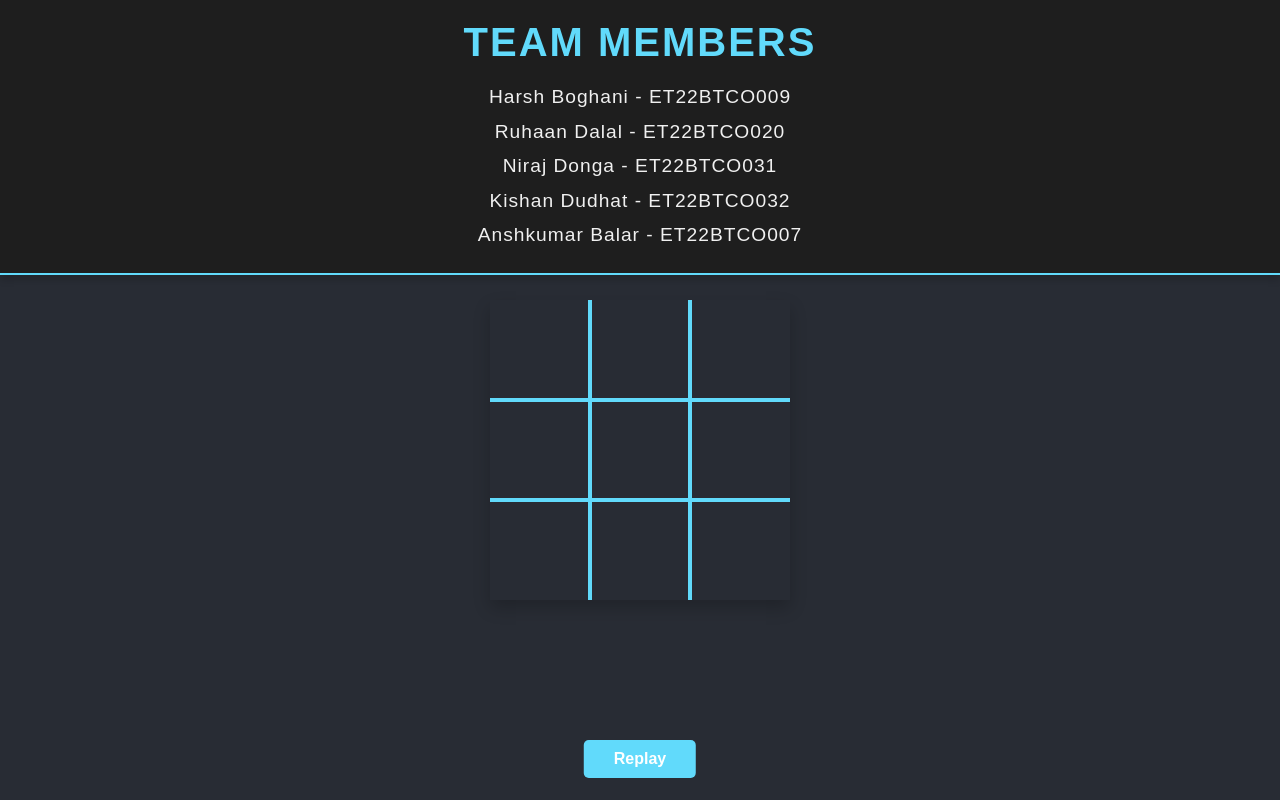
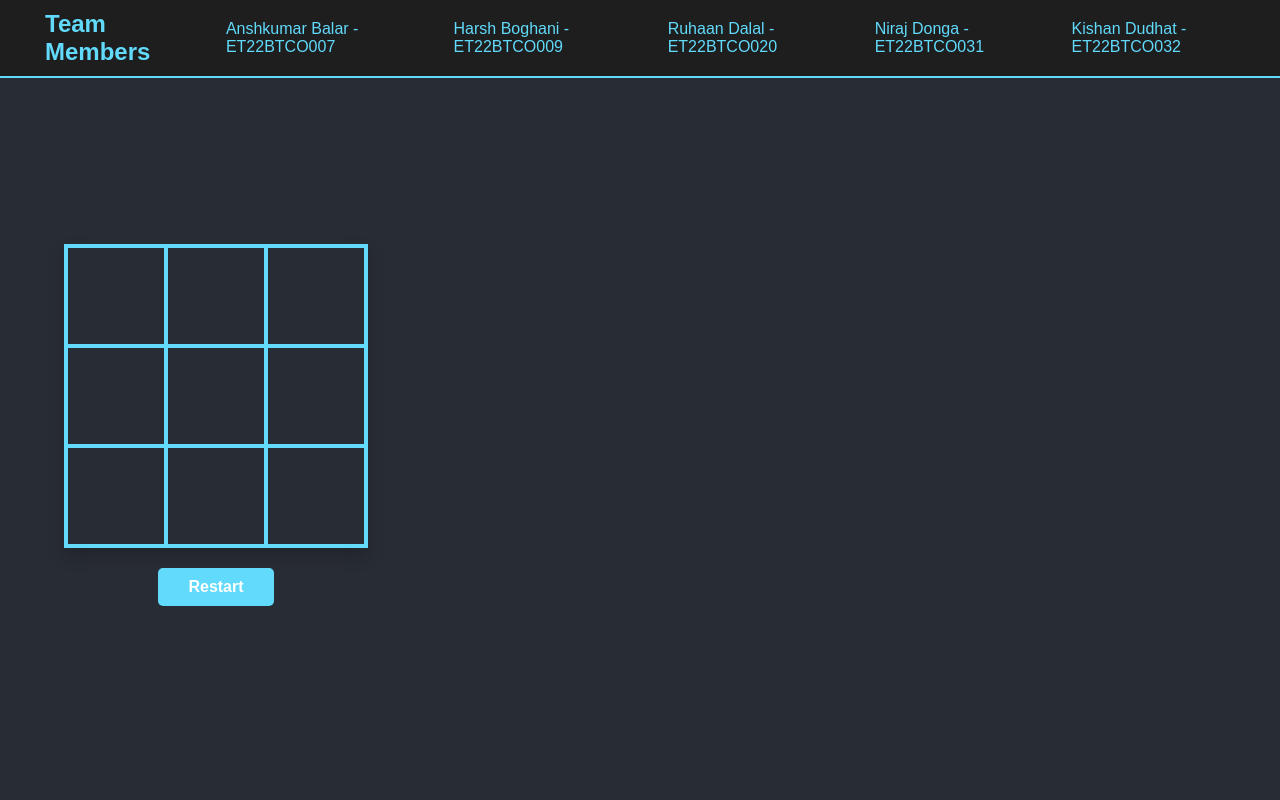
Before and after one commit to AnshBalar429/Tic-Tac-Toe-Minimax-algo, a plain HTML site: page index.html in a window 1280 px wide. Drawn offline with Linux system fonts and the light colour scheme.

Commit message:
Added prdictions

```diff
--- a/index.html
+++ b/index.html
@@ -4,24 +4,26 @@
     <meta charset="UTF-8">
     <meta name="viewport" content="width=device-width, initial-scale=1.0">
     <link rel="stylesheet" href="style.css">
-    <title>Tic tac Toe</title>
+    <title>Tic Tac Toe</title>
 </head>
 <body>
-    <header>
-        <h2>Team members</h2>
-        <p>
-            Harsh Boghani - ET22BTCO009
-            <br>
-            Ruhaan Dalal - ET22BTCO020
-            <br>
-            Niraj Donga - ET22BTCO031
-            <br>
-            Kishan Dudhat - ET22BTCO032
-            <br>
-            Anshkumar Balar - ET22BTCO007
-            <br>
-        </p>
-    </header>
+
+    <!-- Navigation Bar -->
+    <nav>
+        <ul>
+            <li><h1>Team Members</h1></li>
+            <li><a href="#">Anshkumar Balar - ET22BTCO007</a></li>
+            <li><a href="#">Harsh Boghani - ET22BTCO009</a></li>
+            <li><a href="#">Ruhaan Dalal - ET22BTCO020</a></li>
+            <li><a href="#">Niraj Donga - ET22BTCO031</a></li>
+            <li><a href="#">Kishan Dudhat - ET22BTCO032</a></li>
+        </ul>
+    </nav>
+
+    <!-- Main content container -->
+    <div class="container">
+        <!-- Left side: Game Board -->
+        <div class="game-section">
             <table>
                 <tr>
                     <td class="cell" id="0"></td>
@@ -42,7 +44,15 @@
             <div class="endgame">
                 <div class="text"></div>
             </div>
-    <button onclick="startGame()">Replay</button>
+            <button onclick="startGame()">Restart</button>
+        </div>
+
+        <!-- Right side: AI Predicted Moves -->
+        <div class="ai-prediction-section">
+            <div id="aiPredictionDisplay"></div>
+        </div>
+    </div>
+
     <script src="script.js"></script>
 </body>
 </html>
--- a/script.js
+++ b/script.js
@@ -1,98 +1,144 @@
 var Gboard;
-const Human='0';
-const Ai="X";
-const winingComb=[
-    [0,1,2],
-    [3,4,5],
-    [6,7,8],
-    [0,4,8],
-    [2,4,6],
-    [0,3,6],
-    [2,5,8],
-    [1,4,7],
-]
+var possibleAiMoves = [];
+const Human = '0';
+const Ai = "X";
+const winingComb = [
+    [0, 1, 2],
+    [3, 4, 5],
+    [6, 7, 8],
+    [0, 4, 8],
+    [2, 4, 6],
+    [0, 3, 6],
+    [2, 5, 8],
+    [1, 4, 7],
+];
 const cell = document.querySelectorAll('.cell');
 startGame();
 
-function startGame(){
-    document.querySelector('.endgame').style.display="none";
-    Gboard=Array.from(Array(9).keys())
-    for (var i=0;i<cell.length;i++){
-        cell[i].innerText=" ";
+function startGame() {
+    document.querySelector('.endgame').style.display = "none";
+    Gboard = Array.from(Array(9).keys());
+    for (var i = 0; i < cell.length; i++) {
+        cell[i].innerText = " ";
         cell[i].style.removeProperty('background-color');
-        cell[i].addEventListener('click',turnClick,false);
+        cell[i].addEventListener('click', turnClick, false);
+    }
+    document.getElementById('aiPredictionDisplay').innerHTML = ""; // Clear AI prediction display
+}
+
+function turnClick(square) {
+    if (typeof Gboard[square.target.id] == 'number') {
+        turn(square.target.id, Human);
+        if (!checkTie()) showPossibleAIMoves(); // Show AI predictions before AI makes its move
+        if (!checkTie()) turn(bestSpot(), Ai);
     }
 }
-function turnClick(square){
-    if(typeof Gboard[square.target.id]== 'number'){
-    turn(square.target.id,Human);
-    if(!checkTie()) turn(bestSpot(),Ai);
-    }
-}
-function turn(squareId,player){
-    Gboard[squareId]=player;
-    document.getElementById(squareId).innerText=player;
-    let gameWon = checkWin(Gboard,player);
-    if(gameWon) gameOver(gameWon);
+
+function turn(squareId, player) {
+    Gboard[squareId] = player;
+    document.getElementById(squareId).innerText = player;
+    let gameWon = checkWin(Gboard, player);
+    if (gameWon) gameOver(gameWon);
 }
 
-function checkWin(board,player){
-    let plays=board.reduce((a,e,i) =>
-    (e===player)? a.concat(i) : a,[]);
-    let gameWon=null;
-    for(let [index,win] of winingComb.entries()){
-        if(win.every(ele => plays.indexOf(ele) > -1 )){
-            gameWon={index: index , player: player}
+function checkWin(board, player) {
+    let plays = board.reduce((a, e, i) => (e === player) ? a.concat(i) : a, []);
+    let gameWon = null;
+    for (let [index, win] of winingComb.entries()) {
+        if (win.every(ele => plays.indexOf(ele) > -1)) {
+            gameWon = { index: index, player: player };
             break;
         }
     }
     return gameWon;
 }
 
-function gameOver(gameWon){
-    for(let index of winingComb[gameWon.index]){
-        document.getElementById(index).style.backgroundColor=
-        gameWon.player== Human ?"lightblue" : "red";
+function gameOver(gameWon) {
+    for (let index of winingComb[gameWon.index]) {
+        document.getElementById(index).style.backgroundColor =
+            gameWon.player == Human ? "lightblue" : "red";
     }
-    for (var i=0;i<cell.length;i++){
-        cell[i].removeEventListener('click',turnClick,false);
+    for (var i = 0; i < cell.length; i++) {
+        cell[i].removeEventListener('click', turnClick, false);
     }
-    declareWinner(gameWon.player==Human?"You won!":"You lose."); ;
+    declareWinner(gameWon.player == Human ? "You won!" : "You lose.");
 }
 
-function declareWinner(who){
-    document.querySelector(".endgame").style.display="flex"
-    document.querySelector(".endgame .text").innerText=who;
+function declareWinner(who) {
+    document.querySelector(".endgame").style.display = "flex";
+    document.querySelector(".endgame .text").innerText = who;
 }
 
-function emptySquares(){
-    return Gboard.filter( x => typeof x == 'number' );
-}
-function bestSpot(){
-    return minimax(Gboard,Ai).index;
+function emptySquares() {
+    return Gboard.filter(x => typeof x == 'number');
 }
 
-function checkTie(){
-    if (emptySquares().length==0){
-        for (var i=0;i<cell.length;i++){
-            cell[i].style.backgroundColor="lightgreen"
-            cell[i].removeEventListener('click',turnClick,false);
+function bestSpot() {
+    return minimax(Gboard, Ai).index;
+}
+
+function checkTie() {
+    if (emptySquares().length == 0) {
+        for (var i = 0; i < cell.length; i++) {
+            cell[i].style.backgroundColor = "lightgreen";
+            cell[i].removeEventListener('click', turnClick, false);
         }
         declareWinner("Tie Game!");
         return true;
     }
     return false;
 }
+
+// AI prediction logic
+function showPossibleAIMoves() {
+    const aiBoardStates = emptySquares().map((index, i) => {
+        let boardCopy = [...Gboard];
+        boardCopy[index] = Ai; // Simulate AI move
+        return { board: boardCopy, moveNumber: i + 1 }; // Track the move number
+    });
+
+    let aiPredictionDisplay = document.getElementById("aiPredictionDisplay");
+    aiPredictionDisplay.innerHTML = ""; // Clear previous predictions
+
+    aiBoardStates.forEach(stateObj => {
+        let boardStateDiv = document.createElement("div");
+        boardStateDiv.classList.add("board-state");
+
+        // Create a label for each AI prediction
+        let predictionLabel = document.createElement("p");
+        predictionLabel.innerText = `AI Prediction ${stateObj.moveNumber}`;
+        predictionLabel.style.fontWeight = "bold";
+        predictionLabel.style.color = "#61dafb";
+
+        boardStateDiv.appendChild(predictionLabel); // Append label
+
+        let table = document.createElement("table");
+        for (let i = 0; i < 3; i++) {
+            let row = document.createElement("tr");
+            for (let j = 0; j < 3; j++) {
+                let cell = document.createElement("td");
+                cell.innerText = stateObj.board[i * 3 + j] === Ai ? "X" : stateObj.board[i * 3 + j] === Human ? "O" : "";
+                row.appendChild(cell);
+            }
+            table.appendChild(row);
+        }
+        boardStateDiv.appendChild(table);
+        aiPredictionDisplay.appendChild(boardStateDiv);
+    });
+}
+
+// Minimax AI implementation
 function minimax(newBoard, player) {
-	var availSpots = emptySquares();
+    var availSpots = emptySquares(newBoard);
 
     if (checkWin(newBoard, Human)) {
-		return {score: -10};
+        return { score: -10 };
     } else if (checkWin(newBoard, Ai)) {
-		return {score: 10};
+        return { score: 10 };
     } else if (availSpots.length === 0) {
-		return {score: 0};
+        return { score: 0 };
     }
+
     var moves = [];
     for (var i = 0; i < availSpots.length; i++) {
         var move = {};
@@ -108,28 +154,26 @@ function minimax(newBoard, player) {
         }
 
         newBoard[availSpots[i]] = move.index;
-
         moves.push(move);
     }
 
     var bestMove;
-	if(player === Ai) {
+    if (player === Ai) {
         var bestScore = -10000;
-		for(var i = 0; i < moves.length; i++) {
+        for (var i = 0; i < moves.length; i++) {
             if (moves[i].score > bestScore) {
                 bestScore = moves[i].score;
-				bestMove = i;
+                bestMove = moves[i];
             }
         }
     } else {
         var bestScore = 10000;
-		for(var i = 0; i < moves.length; i++) {
+        for (var i = 0; i < moves.length; i++) {
             if (moves[i].score < bestScore) {
                 bestScore = moves[i].score;
-				bestMove = i;
+                bestMove = moves[i];
             }
         }
     }
-
-	return moves[bestMove];
+    return bestMove;
 }
--- a/style.css
+++ b/style.css
@@ -1,61 +1,83 @@
+/* General styles */
 * {
     margin: 0;
     padding: 0;
     box-sizing: border-box;
 }
 
-header {
-    text-align: center;
-    background-color: #1e1e1e;
-    padding: 20px;
-    border-bottom: 2px solid #61dafb;
-    box-shadow: 0 4px 8px rgba(0, 0, 0, 0.2);
-    width: 100%;
-    position: absolute;
-    top: 0;
-    left: 0;
-}
-
 body {
     font-family: 'Poppins', sans-serif;
     background-color: #282c34;
     color: white;
+    height: 100vh;
     display: flex;
     flex-direction: column;
     justify-content: center;
     align-items: center;
-    height: 100vh;
-    margin: 0;
-    padding-top: 100px;
 }
 
-header h2 {
-    font-size: 2.5rem;
-    font-weight: bold;
-    color: #61dafb;
-    margin-bottom: 15px;
-    font-family: 'Poppins', sans-serif;
-    letter-spacing: 2px;
-    text-transform: uppercase;
+/* Navigation Bar Styling */
+nav {
+    width: 100%;
+    background-color: #1e1e1e;
+    position: fixed;
+    top: 0;
+    left: 0;
+    z-index: 1000;
+    padding: 10px;
+    border-bottom: 2px solid #61dafb;
+    display: flex;
+    justify-content: center; /* Center the content horizontally */
 }
 
-header p {
-    font-size: 1.2rem;
-    color: #f0f0f0;
-    line-height: 1.8;
-    font-family: 'Poppins', sans-serif;
-    max-width: 600px;
-    margin: 0 auto;
-    letter-spacing: 1px;
+nav ul {
+    list-style-type: none;
+    display: flex; /* Align items horizontally */
+    align-items: center;
+    margin: 0;
+    padding: 0;
 }
 
-header p br {
-    margin-bottom: 5px;
+nav ul li {
+    margin: 0 15px; /* Space between names horizontally */
+}
+
+nav h1 {
+    font-size: 1.5rem;
+    color: #61dafb;
+    margin: 0 20px; /* Space between the title and first name */
+}
+
+nav ul li a {
+    color: #61dafb;
+    text-decoration: none;
+    font-size: 1rem;
+}
+
+nav ul li a:hover {
+    text-decoration: underline;
+}
+
+/* Container for game and AI prediction */
+.container {
+    display: flex;
+    justify-content: space-between;
+    width: 90%;
+    margin: 20px auto;
+    margin-top: 20px;
+    margin-top: 70px; /* Extra margin after the nav */
+}
+
+/* Game section styles */
+.game-section {
+    display: flex;
+    flex-direction: column;
+    align-items: center;
 }
 
 table {
     border-collapse: collapse;
-    margin: 20px auto;
+    margin-bottom: 20px;
     box-shadow: 0px 8px 16px rgba(0, 0, 0, 0.2);
 }
 
@@ -66,42 +88,54 @@ td {
     text-align: center;
     vertical-align: middle;
     font-family: "Comic Sans MS", cursive, sans-serif;
-    font-size: 70px;
+    font-size: 50px;
     cursor: pointer;
-    transition: background-color 0.3s ease;
 }
 
-td:hover {
-    background-color: rgba(255, 255, 255, 0.1);
+/* AI prediction section styles */
+.ai-prediction-section {
+    display: flex;
+    flex-direction: column;
+    align-items: center;
+    width: 50%;
+    padding: 20px;
 }
 
-table tr:first-child td {
-    border-top: none;
-}
-table tr:last-child td {
-    border-bottom: none;
-}
-table tr td:first-child {
-    border-left: none;
-}
-table tr td:last-child {
-    border-right: none;
+#aiPredictionDisplay {
+    width: 100%;
 }
 
+.board-state {
+    display: inline-block;
+    margin: 10px;
+}
+
+.board-state table {
+    border-collapse: collapse;
+    margin-bottom: 10px;
+}
+
+.board-state td {
+    width: 30px;
+    height: 30px;
+    text-align: center;
+    vertical-align: middle;
+    border: 1px solid black;
+    font-size: 20px;
+    line-height: 30px;
+}
+
+/* Endgame Modal */
 .endgame {
     display: none;
     width: 250px;
-    top: 40%;
     background-color: rgba(34, 34, 34, 0.8);
     position: absolute;
-    left: 50%;
-    margin-left: -125px;
     text-align: center;
     padding: 50px;
     border-radius: 10px;
     color: white;
     font-size: 2rem;
-    box-shadow: 0 4px 8px rgba(0, 0, 0, 0.2);
 }
 
 .endgame .text {
@@ -112,7 +146,6 @@ table tr td:last-child {
 }
 
 button {
-    margin-top: 60px;
     padding: 10px 30px;
     background-color: #61dafb;
     border: none;
@@ -121,16 +154,8 @@ button {
     font-size: 1rem;
     font-weight: bold;
     cursor: pointer;
-    transition: background-color 0.3s ease;
 }
 
 button:hover {
     background-color: #21a1f1;
 }
-
-button {
-    position: absolute;
-    left: 50%;
-    transform: translateX(-50%);
-    top: 85%;
-}
```
Lines whose indentation alone changed are shown as unchanged.
